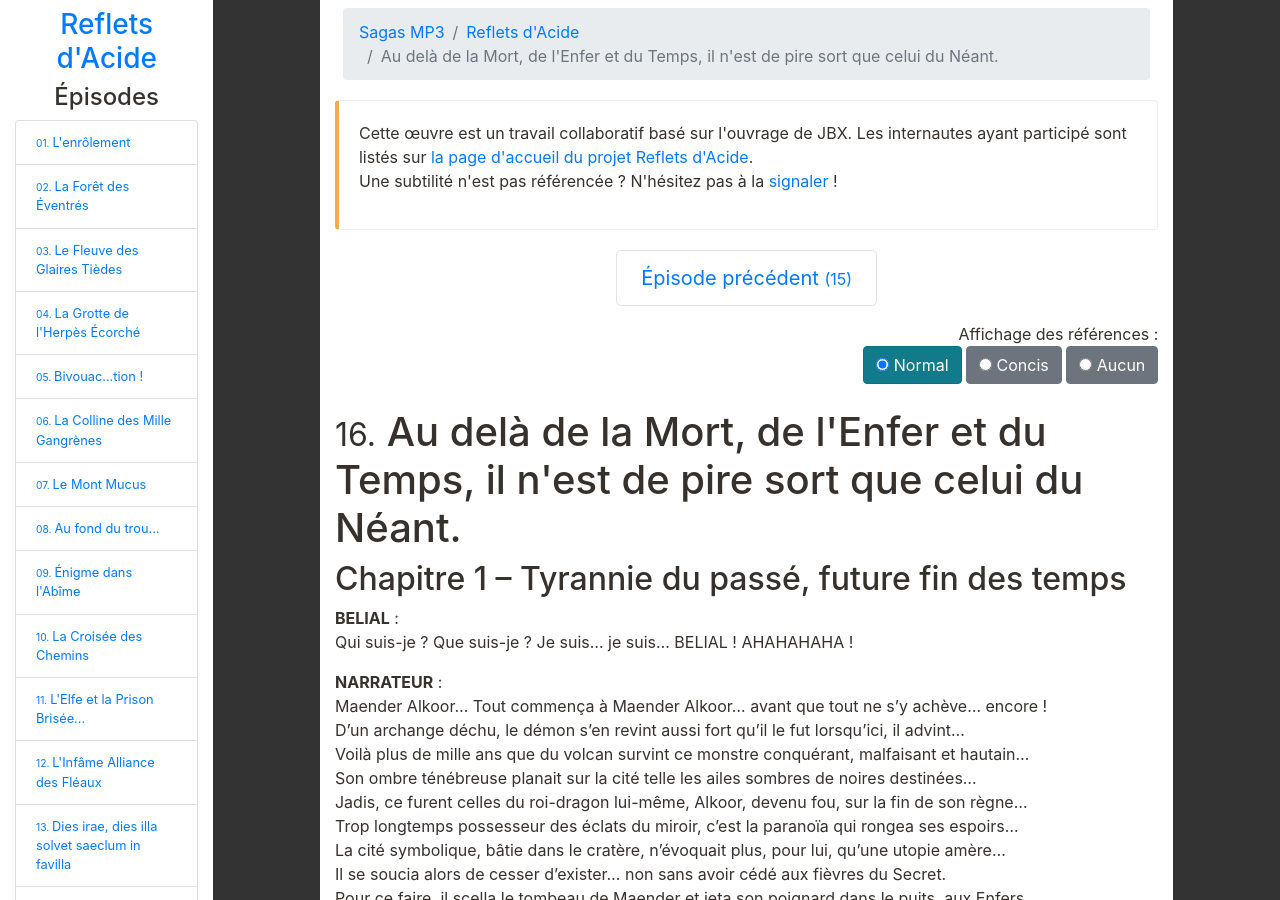
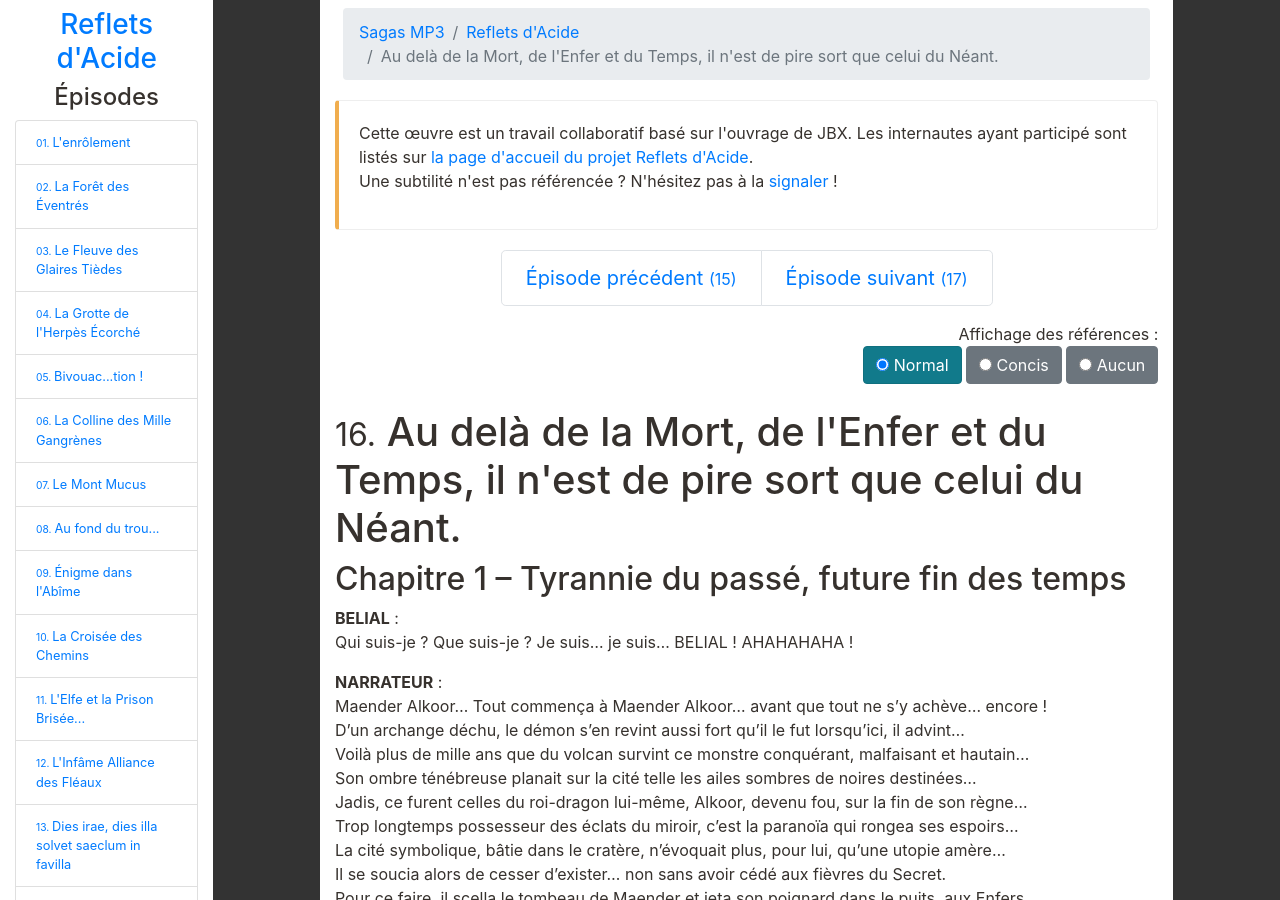
Before and after one commit to Neamar/sagas-mp3, a Jekyll site: the page built from Reflets/Reflets-16.html, in a window 1280 px wide and 900 px high. Built offline with Jekyll 4.4.1, drawn with Linux system fonts in a browser that asks for light colours; comment, search, counter and statistics services are not loaded.

Commit message:
Il y a maintenant 17 épisodes Reflets

```diff
--- a/_data/sagas.yml
+++ b/_data/sagas.yml
@@ -1,6 +1,6 @@
 Reflets:
     name: Reflets d'Acide
-    episodes: "16"
+    episodes: "17"
     auteur: JBX
 Adoprixtoxis:
   name: Adoprixtoxis
```
